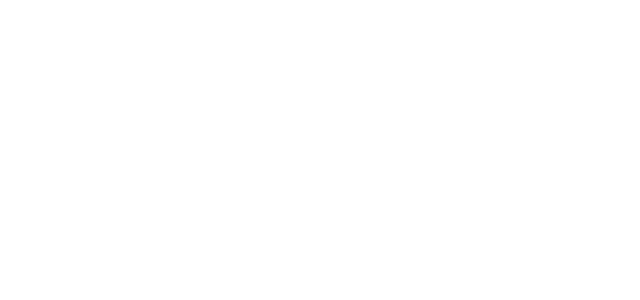
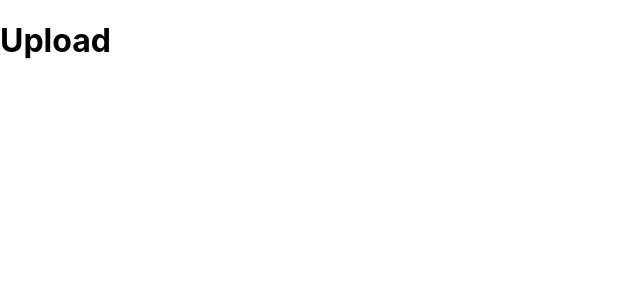
Before and after one commit to DevWonny/picture_project, a React (Create React App) app: page /upload in a window 1280 px wide. Before the commit this address had no page. Shown: the top 300 px of the page, without its empty margins (0-640 px from the left). Built offline with nearby package versions, Linux system fonts and the light colour scheme.

Commit message:
feat : main, detail, upload 생성

```diff
--- a/src/App.tsx
+++ b/src/App.tsx
@@ -4,8 +4,12 @@
 import Intro from "./views/Intro";
 import Login from "./views/Login";
 import SignUp from "./views/SignUp";
+import Main from "./views/Main";
+import Detail from "./views/Detail";
+import Upload from "./views/Upload";
 
 // 임시
+// 추후 제거 예정
 import Loading from "./components/Loading";
 
 function App() {
@@ -14,6 +18,9 @@
       <Route path="/" element={<Intro />} />
       <Route path="/login" element={<Login />} />
       <Route path="/signup" element={<SignUp />} />
+      <Route path="/main" element={<Main />} />
+      <Route path="/detail" element={<Detail />} />
+      <Route path="/upload" element={<Upload />} />
       <Route path="/loading" element={<Loading loadingText="test" />} />
     </Routes>
   );
--- /dev/null
+++ b/src/views/Detail.tsx
@@ -0,0 +1,11 @@
+import styled from "styled-components";
+
+const Detail = () => {
+  return (
+    <div>
+      <h1>Detail</h1>
+    </div>
+  );
+};
+
+export default Detail;
--- /dev/null
+++ b/src/views/Main.tsx
@@ -0,0 +1,11 @@
+import styled from "styled-components";
+
+const Main = () => {
+  return (
+    <div>
+      <h1>Main</h1>
+    </div>
+  );
+};
+
+export default Main;
--- /dev/null
+++ b/src/views/Upload.tsx
@@ -0,0 +1,11 @@
+import styled from "styled-components";
+
+const Upload = () => {
+  return (
+    <div>
+      <h1>Upload</h1>
+    </div>
+  );
+};
+
+export default Upload;
```
